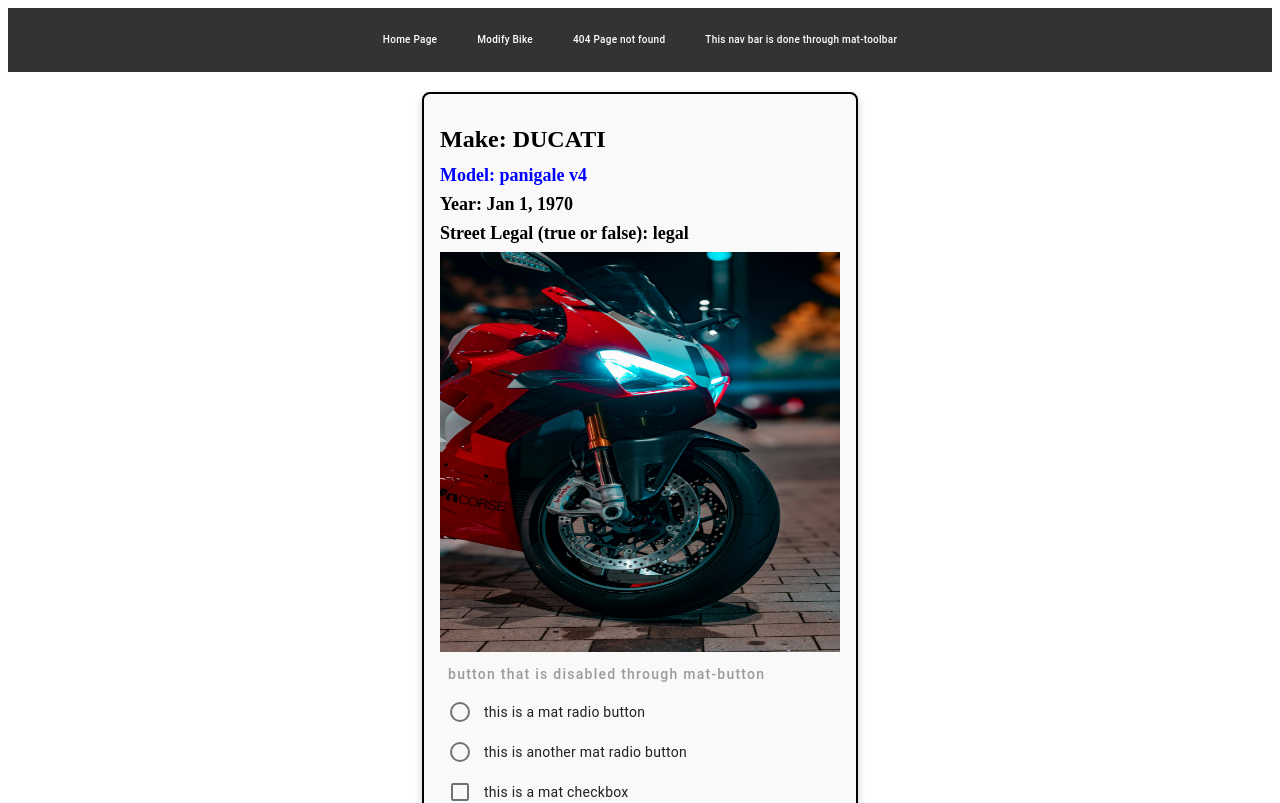
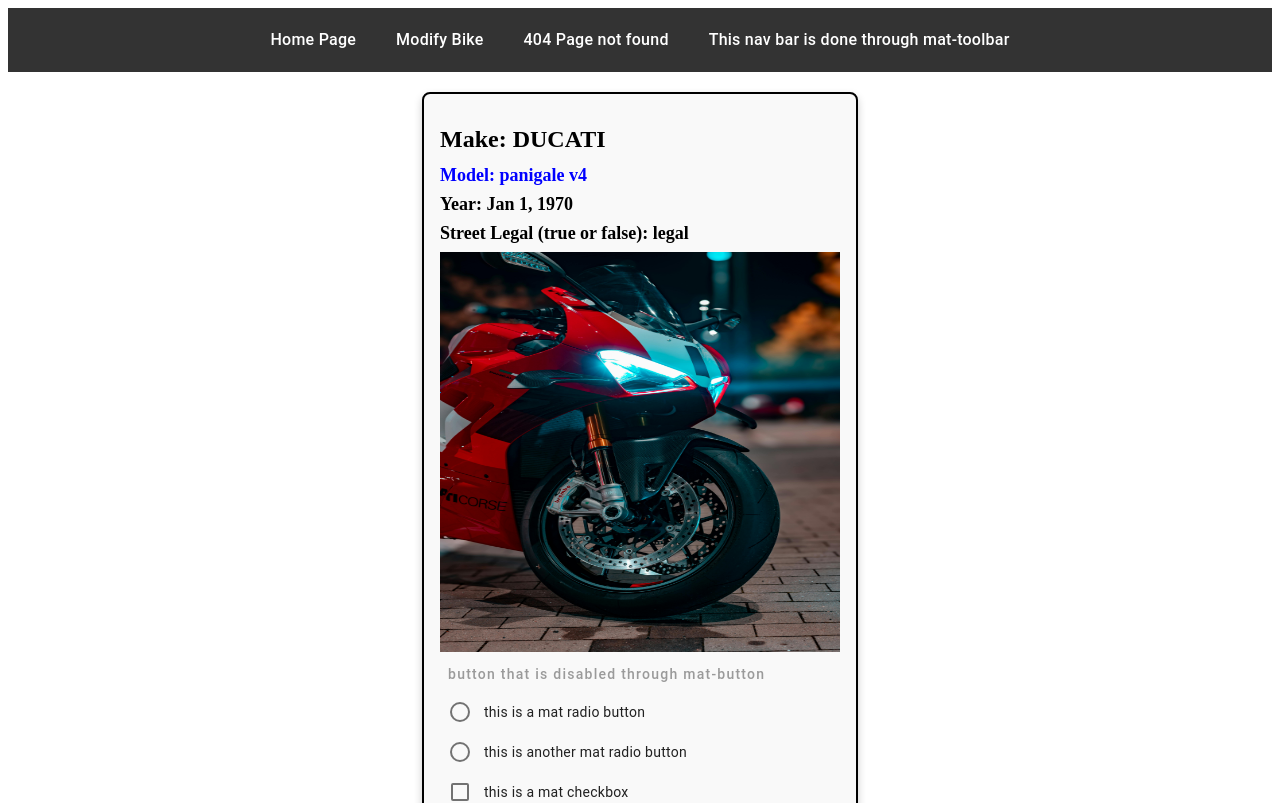
Before and after one commit to GShamoon/Giovanni_Shamoon_Learning_Angular, an Angular app: page /bikes in a window 1280 px wide. Shown: the top 803 px of the page. Built offline with nearby package versions, Linux system fonts and the light colour scheme.

Commit message:
refactored the mat tool bar

```diff
--- a/src/app/app.component.css
+++ b/src/app/app.component.css
@@ -33,5 +33,5 @@
 }
 
 a{
-  font-size: 50%;
+  font-size: 16px;
 }
```
